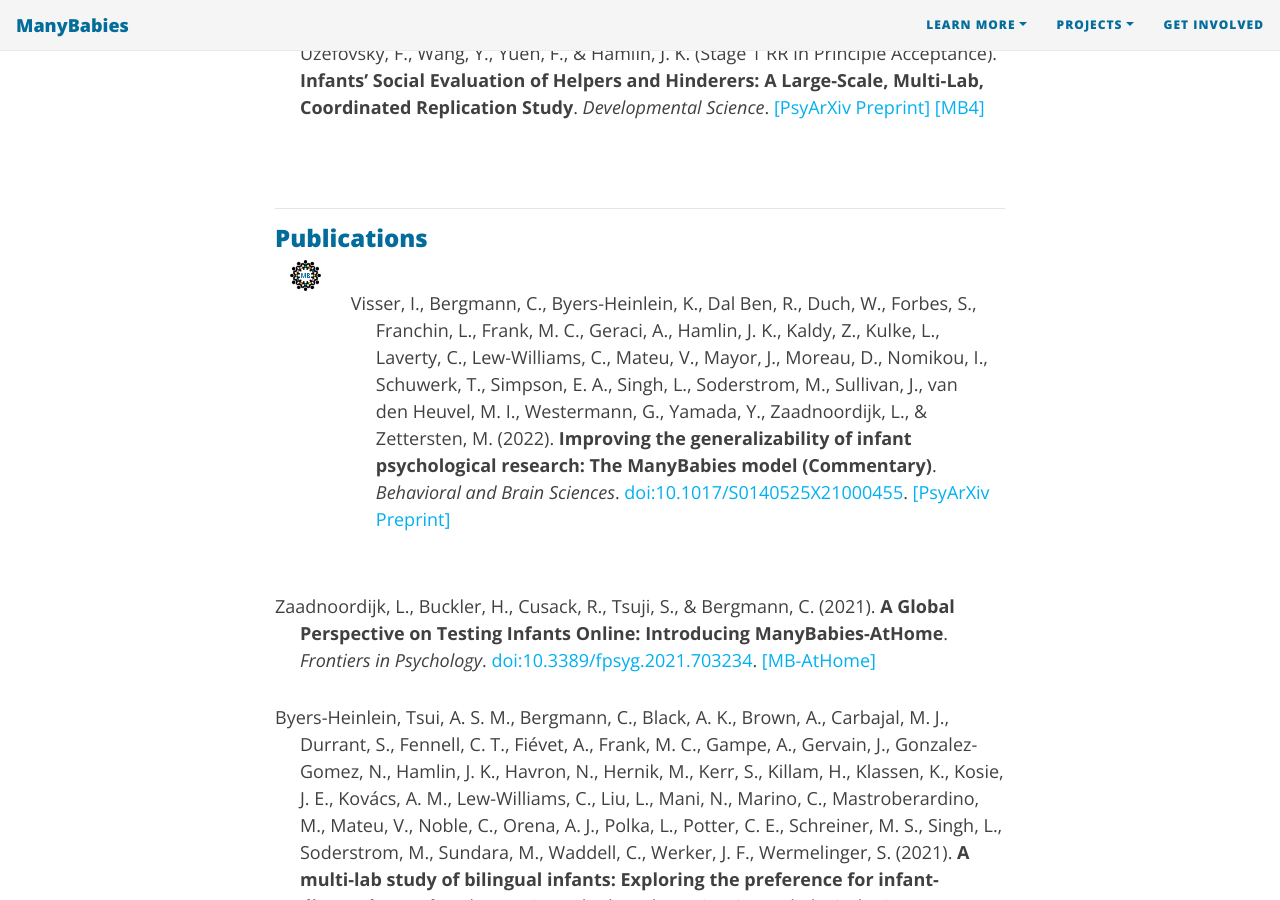
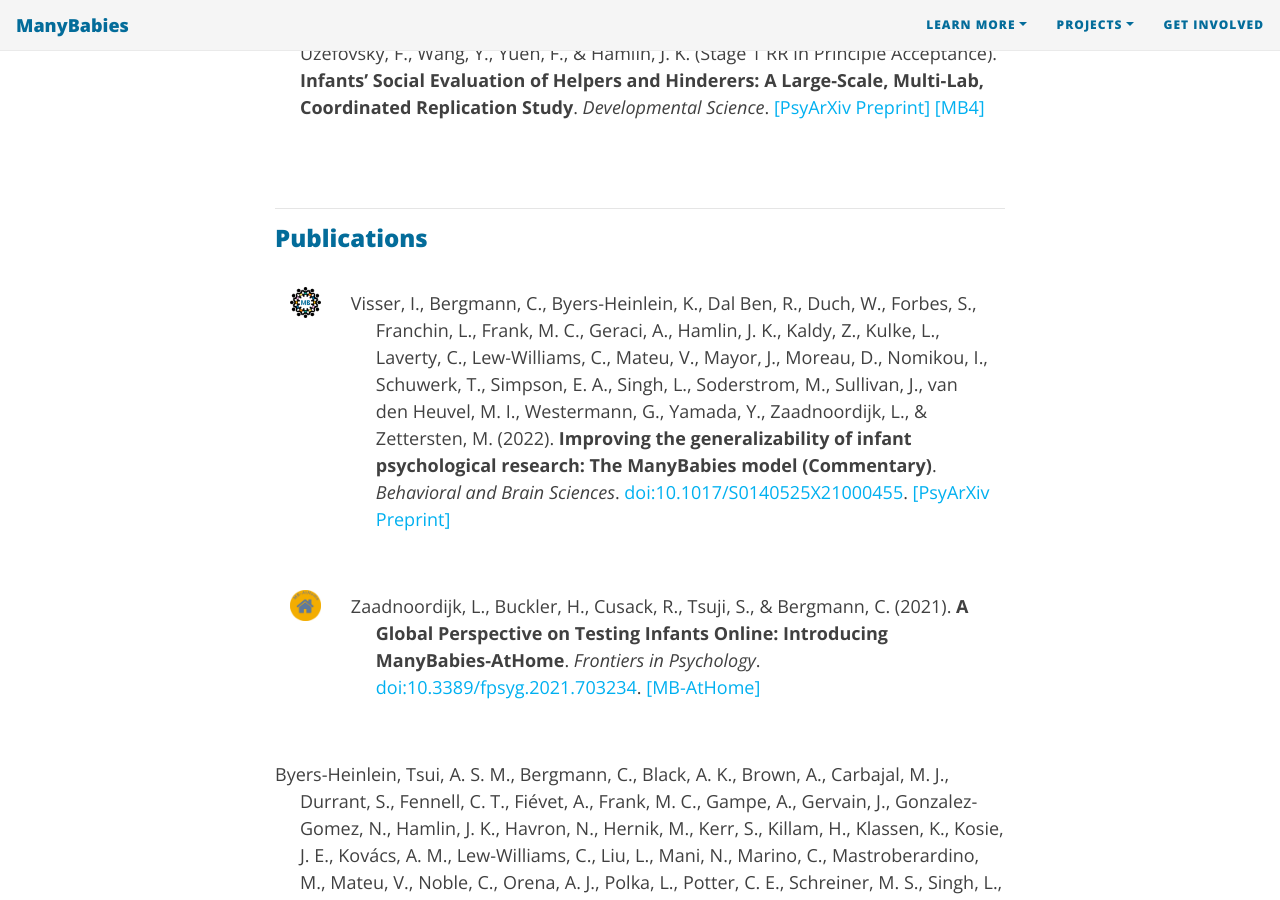
Before and after one commit to manybabies/manybabies.github.io, a Jekyll site: the page built from publications.md, in a window 1280 px wide and 900 px high, scrolled down 1752 px. Built offline with Jekyll 4.4.1, drawn with Linux system fonts in a browser that asks for light colours; nearby versions of some CDN libraries; some web fonts are replaced.

Commit message:
format pubs

```diff
--- a/publications.md
+++ b/publications.md
@@ -37,6 +37,7 @@
   <div class="container">
     <div class="row">
       <div class="col-sm-1" align=center>
+        <br>
         <a href="{{site.baseurl}}{% link index.md %}" class="image"><img src="/assets/img/avatar-icon-2022.png" alt="MB logo"></a>
       </div>
       <div class="col-sm-11">
@@ -50,7 +51,25 @@
   </div>
 </section>
 
-<p style="padding-left: 25px; text-indent: -25px">Zaadnoordijk, L., Buckler, H., Cusack, R., Tsuji, S., & Bergmann, C. (2021). <b>A Global Perspective on Testing Infants Online: Introducing ManyBabies-AtHome</b>. <i>Frontiers in Psychology</i>. <a href="https://doi.org/10.3389/fpsyg.2021.703234">doi:10.3389/fpsyg.2021.703234</a>. <a href="{{site.baseurl}}{% link MB1B.md %}">[MB-AtHome]</a></p>
+<section>
+  <div class="container">
+    <div class="row">
+      <div class="col-sm-1" align=center>
+        <br>
+        <a href="{{site.baseurl}}{% link MB-AtHome.md %}" class="image"><img src="/assets/img/MBAH_logo.png" alt="MB-AtHome logo"></a>
+      </div>
+      <div class="col-sm-11">
+        <p style="padding-left: 25px; text-indent: -25px">Zaadnoordijk, L., Buckler, H., Cusack, R., Tsuji, S., & Bergmann, C. (2021).
+        <b>A Global Perspective on Testing Infants Online: Introducing ManyBabies-AtHome</b>.
+        <i>Frontiers in Psychology</i>.
+        <a href="https://doi.org/10.3389/fpsyg.2021.703234">doi:10.3389/fpsyg.2021.703234</a>.
+        <a href="{{site.baseurl}}{% link MB1B.md %}">[MB-AtHome]</a></p>
+      </div>
+    </div>
+  </div>
+</section>
+
+
 
 <p style="padding-left: 25px; text-indent: -25px">Byers-Heinlein, Tsui, A. S. M., Bergmann, C., Black, A. K., Brown, A., Carbajal,  M. J., Durrant, S., Fennell, C. T., Fiévet, A.,  Frank, M. C., Gampe, A., Gervain, J., Gonzalez-Gomez, N., Hamlin, J. K., Havron, N., Hernik, M., Kerr, S., Killam, H., Klassen, K., Kosie, J. E., Kovács, A. M., Lew-Williams, C., Liu, L., Mani, N., Marino, C., Mastroberardino, M., Mateu, V., Noble, C., Orena, A. J., Polka, L., Potter, C. E., Schreiner, M. S., Singh, L., Soderstrom, M., Sundara, M., Waddell, C., Werker, J. F., Wermelinger, S. (2021). <b>A multi-lab study of bilingual infants: Exploring the preference for infant-directed speech</b>. <i>Advances in Methods and Practices in Psychological Science</i>. <a href="https://doi.org/10.1177/2515245920974622">doi:10.1177/2515245920974622</a>. <a href="https://psyarxiv.com/sqh9d/">[PsyArXiv Preprint]</a> <a href="{{site.baseurl}}{% link MB1B.md %}">[MB1B]</a></p>
 
```
Also changed, not shown: get_involved.md (+1 -1 lines).
